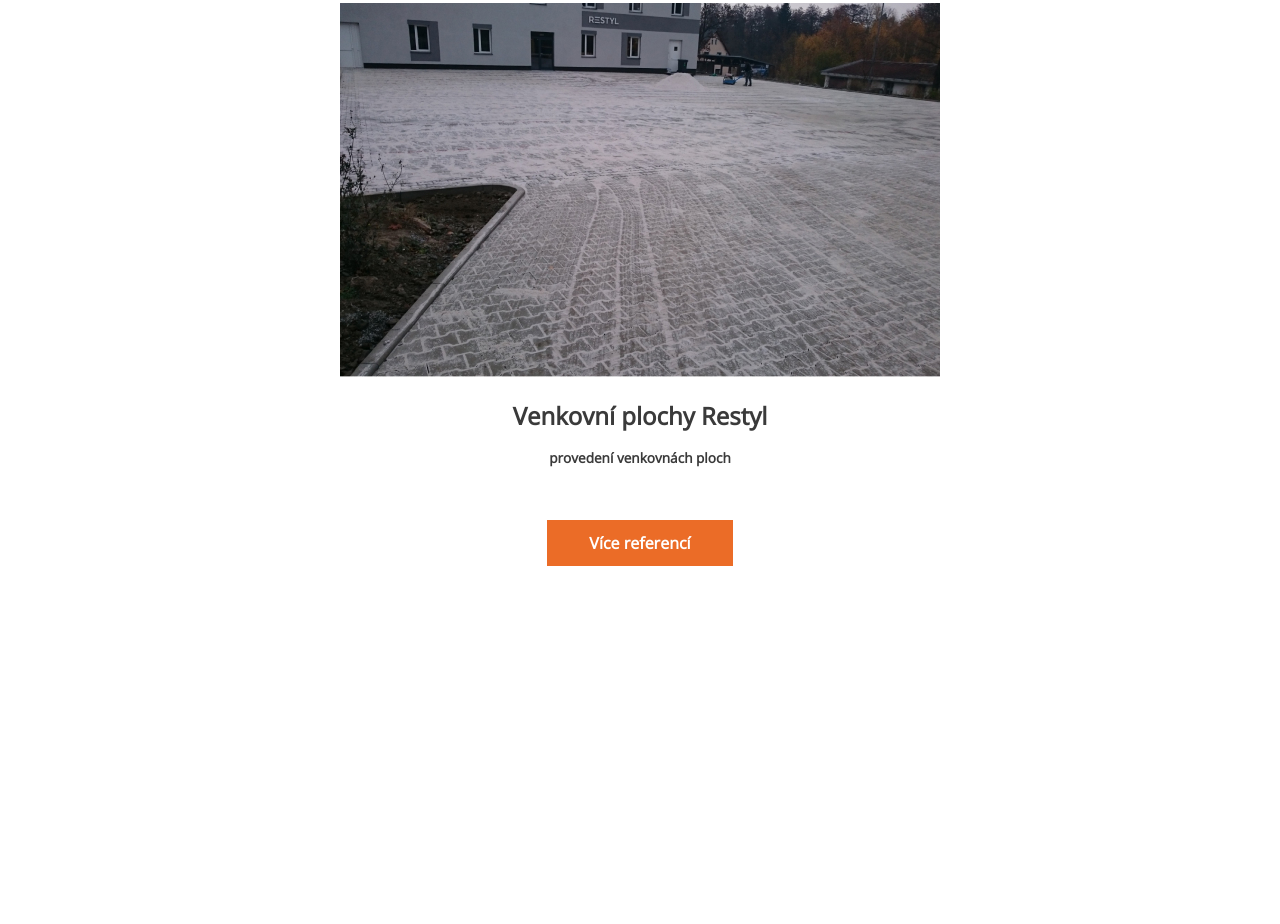
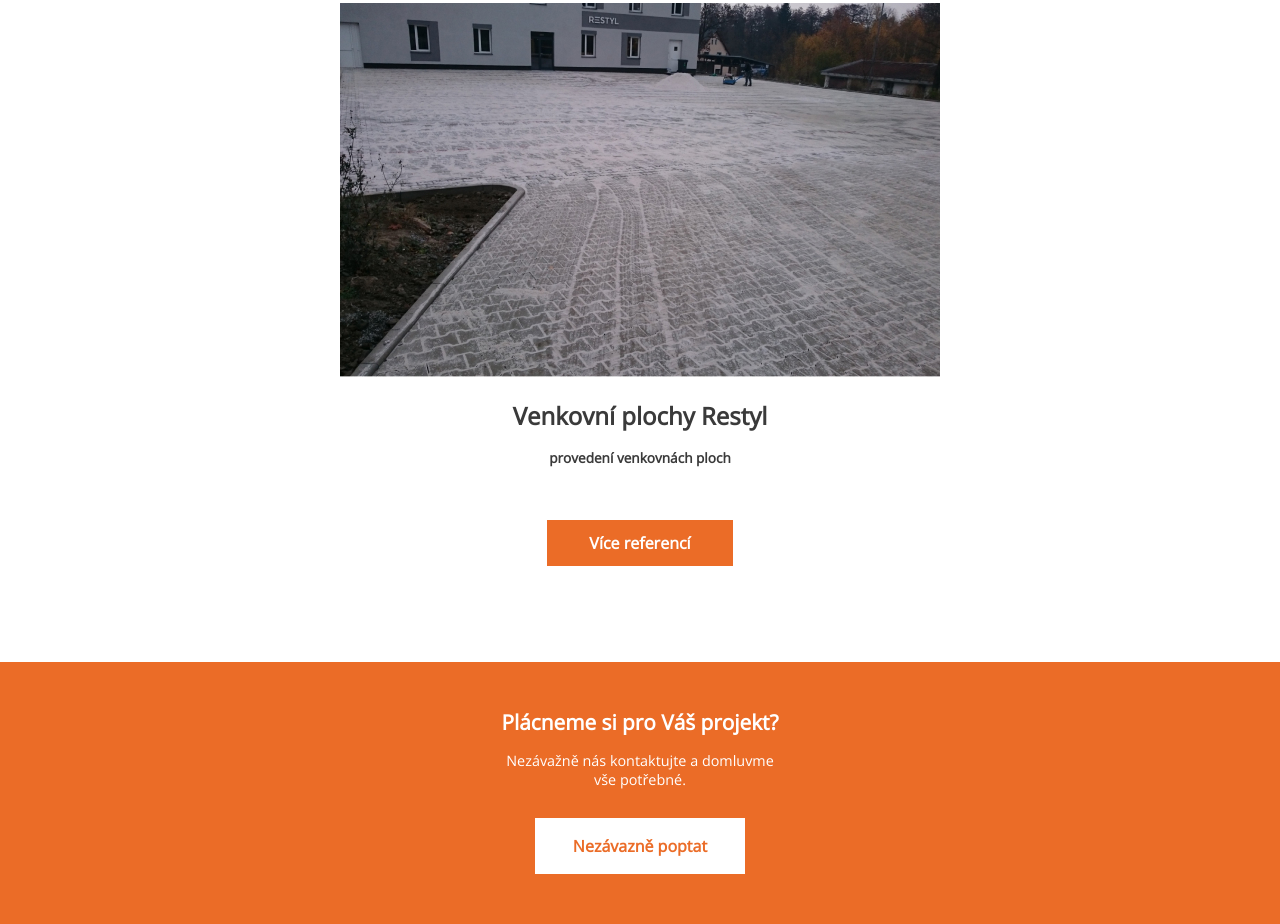
Before and after one commit to pslib-cz/2022-p2b-web-hm-building-Chabera, a plain HTML site: page index.html in a window 1280 px wide. Shown: the part 5055-5979 px from the top of the page. Before the commit the page ends 5661 px from the top, so only its background shows below. Drawn offline with nearby package versions, Linux system fonts and the light colour scheme.

Commit message:
index docela hotovej bych rekl

```diff
--- a/index.html
+++ b/index.html
@@ -93,7 +93,7 @@
         ve stavebnictví od roku 2015.<br>
         <br>
         Za kvalitu naší práce ručíme.</b></div>
-    <a class="button-orange" href="novostavby.html">Přesvědčit se</a>
+    <a class="button-orange" href="kontakt.html">Přesvědčit se</a>
 </div>
 
 <div class="text__sluzby">
@@ -140,10 +140,15 @@
     </div>
 
 
-    <a class="reference-button" href="novostavby.html">Více referencí</a>
-
+    <a class="reference-button" href="reference.html">Více referencí</a>
 
 </main>
+
+<footer class="footer__orange">
+    <h1 class="footer-nadpis">Plácneme si pro Váš projekt?</h1>
+    <p class="footer-text">Nezávažně nás kontaktujte a domluvme <br> vše potřebné.</p>
+    <a class="footer-button" href="kontakt.html">Nezávazně poptat</a>
+</footer>
 
 
 </body>
--- a/style/style.css
+++ b/style/style.css
@@ -201,6 +201,38 @@ body {
     min-width: 150px;
     font-weight: bold;
     margin: 40px;
+    margin-bottom: 6rem;
 }
 
 /*konec referencí*/
+
+.footer__orange{
+    background-color: var(--primary-color);
+    color: var(--bg);
+    padding: 2rem;
+    padding-bottom: 0.6rem;
+}
+
+.footer-nadpis {
+    font-size: 1.3rem;
+}
+
+.footer-text {
+    font-size: 0.9rem;
+    font-weight: lighter;
+}
+
+.footer-button {
+    background-color: var(--bg);
+    color: var(--bg);
+    padding: 17px 30px;
+    text-align: center;
+    text-decoration: none;
+    display: inline-block;
+    font-size: 16px;
+    min-width: 150px;
+    font-weight: bold;
+    margin: 40px;
+    margin-top: 15px;
+    color: var(--primary-color);
+}
```
